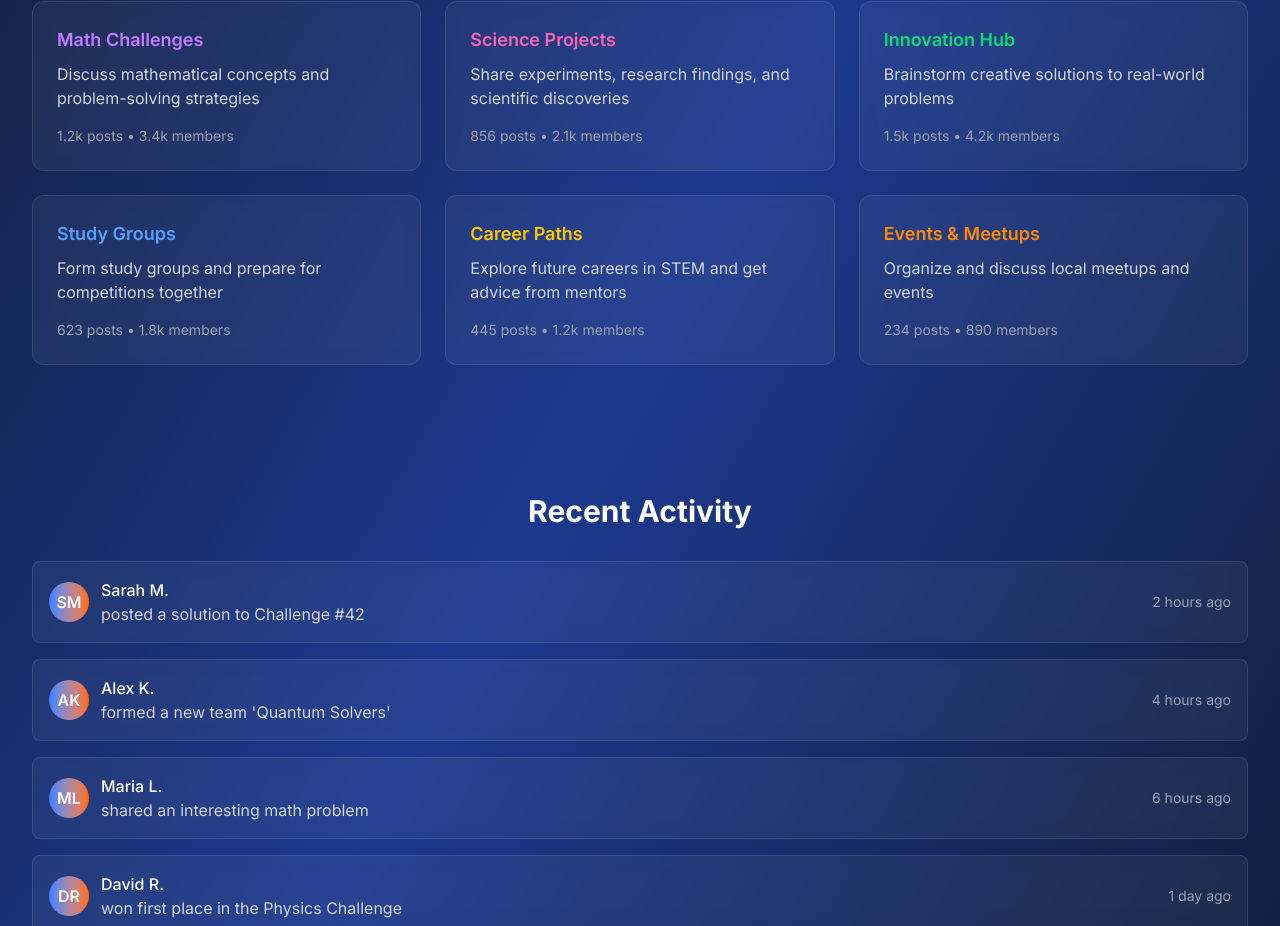
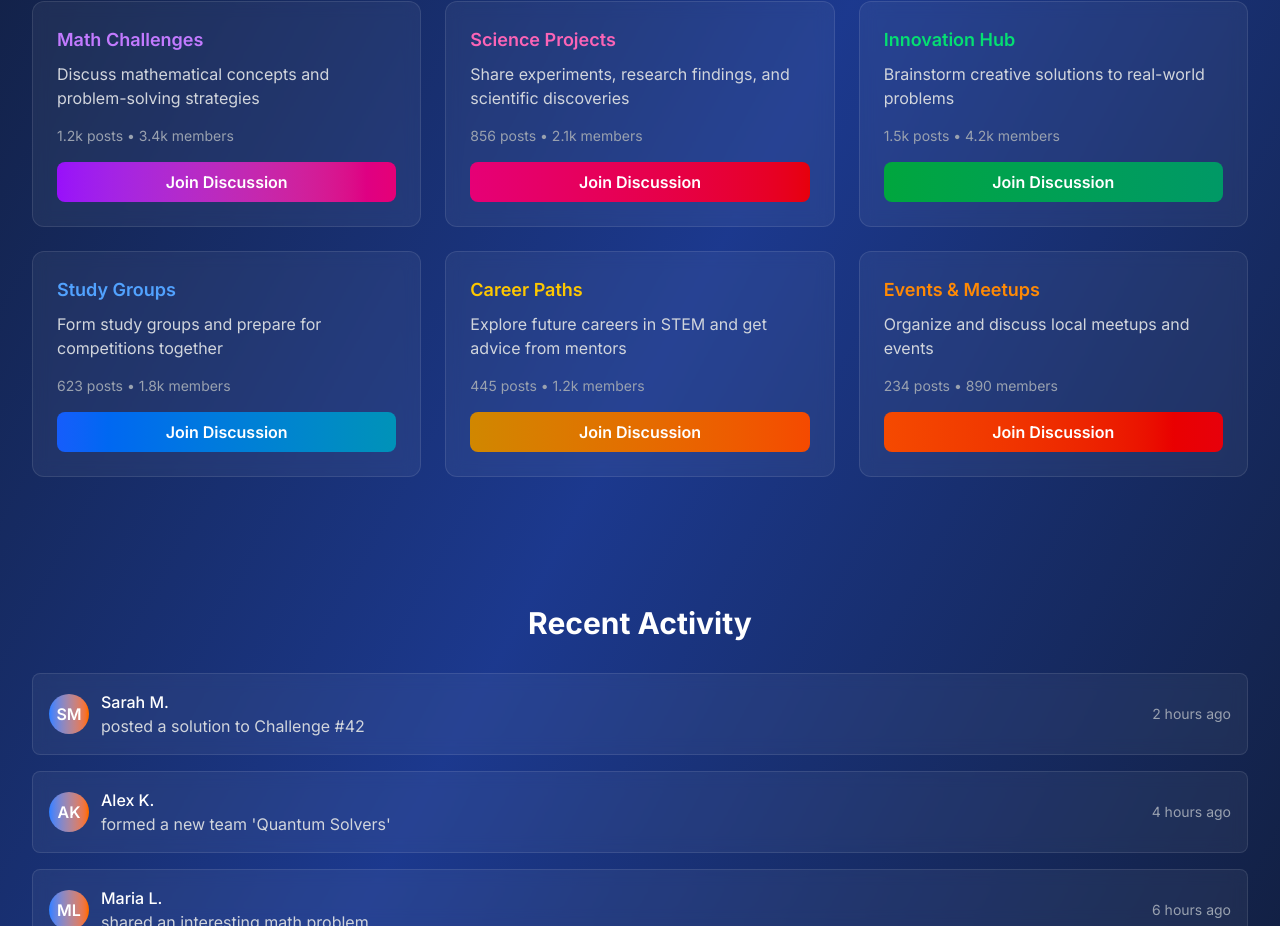
Before and after one commit to YNGold/mskl-website, a Next.js app: page /community in a window 1280 px wide. Shown: the part 856-1782 px from the top of the page. Built offline with nearby package versions, Linux system fonts and the light colour scheme; no server answers.

Commit message:
Add action handlers to all missing buttons: challenges page header buttons, bottom CTA button, and community discussion forum buttons

```diff
--- a/src/app/challenges/page.tsx
+++ b/src/app/challenges/page.tsx
@@ -99,10 +99,16 @@ export default function ChallengesPage() {
               Solve complex problems, showcase your skills, and earn points towards amazing prizes.
             </p>
             <div className="flex flex-col sm:flex-row gap-4 justify-center">
-              <button className="px-8 py-3 bg-gradient-to-r from-blue-600 to-orange-600 text-white font-semibold rounded-lg hover:from-blue-700 hover:to-orange-700 transition-all duration-200 transform hover:scale-105">
+              <button
+                onClick={() => handleAction('start a challenge', '/challenges')}
+                className="px-8 py-3 bg-gradient-to-r from-blue-600 to-orange-600 text-white font-semibold rounded-lg hover:from-blue-700 hover:to-orange-700 transition-all duration-200 transform hover:scale-105"
+              >
                 Start a Challenge
               </button>
-              <button className="px-8 py-3 border border-blue-500 text-blue-300 font-semibold rounded-lg hover:bg-blue-500/10 transition-all duration-200">
+              <button
+                onClick={() => handleAction('view past solutions', '/submissions')}
+                className="px-8 py-3 border border-blue-500 text-blue-300 font-semibold rounded-lg hover:bg-blue-500/10 transition-all duration-200"
+              >
                 View Past Solutions
               </button>
             </div>
@@ -312,7 +318,10 @@ export default function ChallengesPage() {
             Join thousands of exceptional students who are already solving real-world problems.
             Start your journey to success today.
           </p>
-          <button className="px-8 py-4 bg-gradient-to-r from-blue-600 to-orange-600 text-white font-semibold rounded-lg hover:from-blue-700 hover:to-orange-700 transition-all duration-200 transform hover:scale-105">
+          <button
+            onClick={() => handleAction('start your first challenge', '/challenges')}
+            className="px-8 py-4 bg-gradient-to-r from-blue-600 to-orange-600 text-white font-semibold rounded-lg hover:from-blue-700 hover:to-orange-700 transition-all duration-200 transform hover:scale-105"
+          >
             Start Your First Challenge
           </button>
         </div>
--- a/src/app/community/page.tsx
+++ b/src/app/community/page.tsx
@@ -60,32 +60,68 @@ export default function CommunityPage() {
           <div className="bg-white/5 backdrop-blur-sm rounded-xl p-6 border border-white/10 hover:bg-white/10 transition-all duration-200">
             <div className="text-purple-400 text-lg font-semibold mb-2">Math Challenges</div>
             <p className="text-gray-300 mb-4">Discuss mathematical concepts and problem-solving strategies</p>
-            <div className="text-sm text-gray-400">1.2k posts • 3.4k members</div>
+            <div className="text-sm text-gray-400 mb-4">1.2k posts • 3.4k members</div>
+            <button
+              onClick={() => handleAction('join math challenges discussion', '/community/discussions/math')}
+              className="w-full px-4 py-2 bg-gradient-to-r from-purple-600 to-pink-600 text-white font-semibold rounded-lg hover:from-purple-700 hover:to-pink-700 transition-all duration-200"
+            >
+              Join Discussion
+            </button>
           </div>
           <div className="bg-white/5 backdrop-blur-sm rounded-xl p-6 border border-white/10 hover:bg-white/10 transition-all duration-200">
             <div className="text-pink-400 text-lg font-semibold mb-2">Science Projects</div>
             <p className="text-gray-300 mb-4">Share experiments, research findings, and scientific discoveries</p>
-            <div className="text-sm text-gray-400">856 posts • 2.1k members</div>
+            <div className="text-sm text-gray-400 mb-4">856 posts • 2.1k members</div>
+            <button
+              onClick={() => handleAction('join science projects discussion', '/community/discussions/science')}
+              className="w-full px-4 py-2 bg-gradient-to-r from-pink-600 to-red-600 text-white font-semibold rounded-lg hover:from-pink-700 hover:to-red-700 transition-all duration-200"
+            >
+              Join Discussion
+            </button>
           </div>
           <div className="bg-white/5 backdrop-blur-sm rounded-xl p-6 border border-white/10 hover:bg-white/10 transition-all duration-200">
             <div className="text-green-400 text-lg font-semibold mb-2">Innovation Hub</div>
             <p className="text-gray-300 mb-4">Brainstorm creative solutions to real-world problems</p>
-            <div className="text-sm text-gray-400">1.5k posts • 4.2k members</div>
+            <div className="text-sm text-gray-400 mb-4">1.5k posts • 4.2k members</div>
+            <button
+              onClick={() => handleAction('join innovation hub discussion', '/community/discussions/innovation')}
+              className="w-full px-4 py-2 bg-gradient-to-r from-green-600 to-emerald-600 text-white font-semibold rounded-lg hover:from-green-700 hover:to-emerald-700 transition-all duration-200"
+            >
+              Join Discussion
+            </button>
           </div>
           <div className="bg-white/5 backdrop-blur-sm rounded-xl p-6 border border-white/10 hover:bg-white/10 transition-all duration-200">
             <div className="text-blue-400 text-lg font-semibold mb-2">Study Groups</div>
             <p className="text-gray-300 mb-4">Form study groups and prepare for competitions together</p>
-            <div className="text-sm text-gray-400">623 posts • 1.8k members</div>
+            <div className="text-sm text-gray-400 mb-4">623 posts • 1.8k members</div>
+            <button
+              onClick={() => handleAction('join study groups discussion', '/community/discussions/study-groups')}
+              className="w-full px-4 py-2 bg-gradient-to-r from-blue-600 to-cyan-600 text-white font-semibold rounded-lg hover:from-blue-700 hover:to-cyan-700 transition-all duration-200"
+            >
+              Join Discussion
+            </button>
           </div>
           <div className="bg-white/5 backdrop-blur-sm rounded-xl p-6 border border-white/10 hover:bg-white/10 transition-all duration-200">
             <div className="text-yellow-400 text-lg font-semibold mb-2">Career Paths</div>
             <p className="text-gray-300 mb-4">Explore future careers in STEM and get advice from mentors</p>
-            <div className="text-sm text-gray-400">445 posts • 1.2k members</div>
+            <div className="text-sm text-gray-400 mb-4">445 posts • 1.2k members</div>
+            <button
+              onClick={() => handleAction('join career paths discussion', '/community/discussions/careers')}
+              className="w-full px-4 py-2 bg-gradient-to-r from-yellow-600 to-orange-600 text-white font-semibold rounded-lg hover:from-yellow-700 hover:to-orange-700 transition-all duration-200"
+            >
+              Join Discussion
+            </button>
           </div>
           <div className="bg-white/5 backdrop-blur-sm rounded-xl p-6 border border-white/10 hover:bg-white/10 transition-all duration-200">
             <div className="text-orange-400 text-lg font-semibold mb-2">Events & Meetups</div>
             <p className="text-gray-300 mb-4">Organize and discuss local meetups and events</p>
-            <div className="text-sm text-gray-400">234 posts • 890 members</div>
+            <div className="text-sm text-gray-400 mb-4">234 posts • 890 members</div>
+            <button
+              onClick={() => handleAction('join events and meetups discussion', '/community/discussions/events')}
+              className="w-full px-4 py-2 bg-gradient-to-r from-orange-600 to-red-600 text-white font-semibold rounded-lg hover:from-orange-700 hover:to-red-700 transition-all duration-200"
+            >
+              Join Discussion
+            </button>
           </div>
         </div>
       </div>
```
